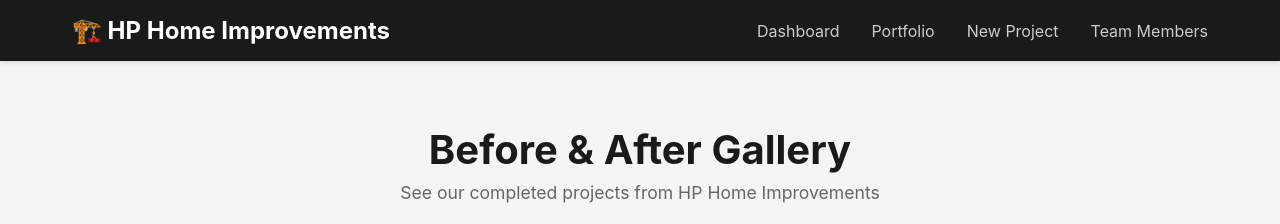
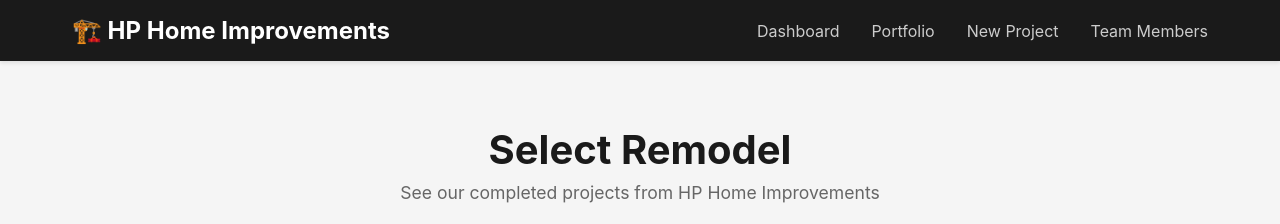
Before and after one commit to hphomesatl-del/hp-home-improvements-app, a React (Create React App) app in the folder frontend/: page /portfolio in a window 1280 px wide. Shown: the top 224 px of the page. Built offline with nearby package versions, Linux system fonts and the light colour scheme; no server answers.

Commit message:
Update portfolio title from 'Before & After Gallery' to 'Select Remodel'

```diff
--- a/frontend/src/pages/Portfolio.js
+++ b/frontend/src/pages/Portfolio.js
@@ -74,7 +74,7 @@ function Portfolio() {
   return (
     <div className="portfolio">
       <div className="portfolio-header">
-        <h1>Before & After Gallery</h1>
+        <h1>Select Remodel</h1>
         <p>See our completed projects from HP Home Improvements</p>
       </div>
 
```
